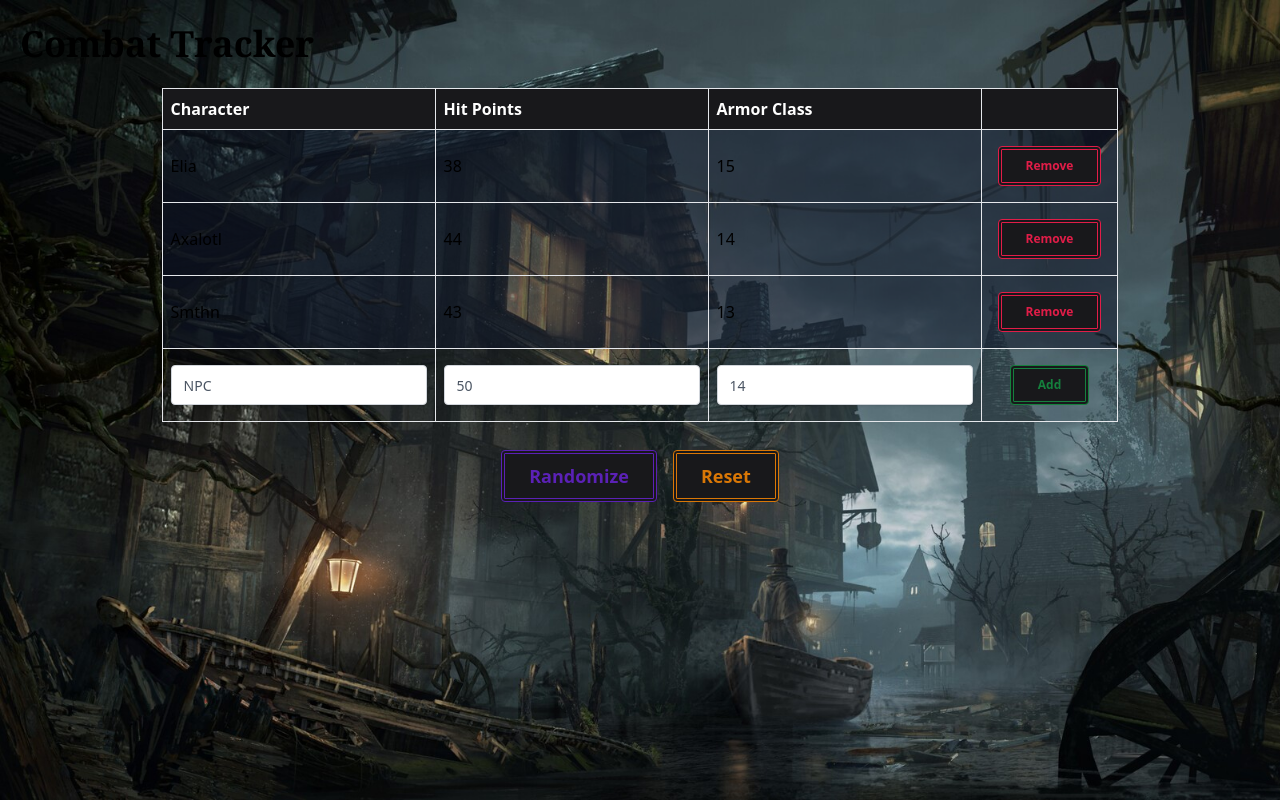
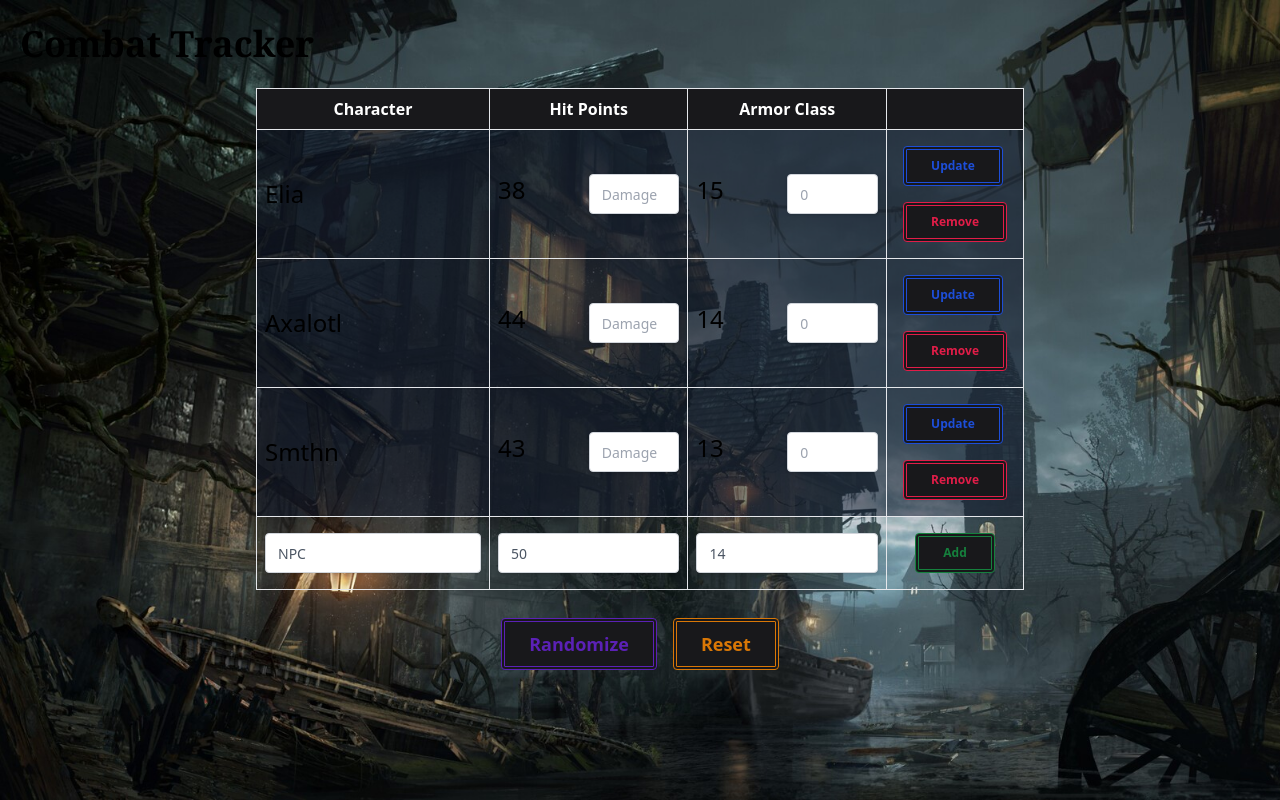
Before and after one commit to rmcenlly/initiative-tracker, a React (Create React App) app: page / in a window 1280 px wide. Built offline with nearby package versions, Linux system fonts and the light colour scheme.

Commit message:
fix styling and alignment

```diff
--- a/src/App.tsx
+++ b/src/App.tsx
@@ -1,5 +1,5 @@
 import React from "react";
-import { useState } from "react";
+import { useState, useEffect } from "react";
 import logo from "./logo.svg";
 import "./App.css";
 
@@ -27,9 +27,23 @@ function App() {
   const [newPlayerName, setNewPlayerName] = useState("Monster");
 
   const [characters, setCharacters] = useState(defaultCharacters);
+  const [newCHP, setNewCHP] = useState("0");
+  const [newCAC, setNewCAC] = useState("0");
+
   const [newCharacterName, setNewCharacterName] = useState("NPC");
   const [newHP, setNewHP] = useState("50");
   const [newAC, setNewAC] = useState("14");
+
+  useEffect(() => {
+    const charactersString = window.localStorage.getItem("characters");
+    if (charactersString) {
+      setCharacters(JSON.parse(charactersString));
+    }
+  }, [setCharacters]);
+
+  useEffect(() => {
+    window.localStorage.setItem("characters", JSON.stringify(characters));
+  }, [characters]);
 
   return (
     <div className="mx-5">
@@ -38,36 +52,67 @@ function App() {
       <br />
       <div className="flex justify-center">
         <table className="md:max-w-3xl border-collapse block md:table flex justify-centered mb-5">
-          <thead className="block md:table-header-group">
+          <thead className="block md:table-header-group text-center">
             <tr className="border border-grey-500 md:border-none block md:table-row absolute -top-full md:top-auto -left-full md:left-auto  md:relative ">
-              <th className="bg-zinc-900 p-2 text-white font-bold md:border md:border-grey-500 text-left block md:table-cell">
+              <th className="bg-zinc-900 p-2 text-white font-bold md:border md:border-grey-500 block md:table-cell">
                 Character
               </th>
-              <th className="bg-zinc-900 p-2 text-white font-bold md:border md:border-grey-500 text-left block md:table-cell">
+              <th className="bg-zinc-900 p-2 text-white font-bold md:border md:border-grey-500 block md:table-cell">
                 Hit Points
               </th>
-              <th className="bg-zinc-900 p-2 text-white font-bold md:border md:border-grey-500 text-left block md:table-cell">
+              <th className="bg-zinc-900 p-2 text-white font-bold md:border md:border-grey-500 block md:table-cell">
                 Armor Class
               </th>
-              <th className="bg-zinc-900 p-2 text-white font-bold md:border md:border-grey-500 text-left block md:table-cell"></th>
+              <th className="bg-zinc-900 p-2 text-white font-bold md:border md:border-grey-500 block md:table-cell"></th>
             </tr>
           </thead>
-          <tbody className="block md:table-row-group">
+          <tbody className="block md:table-row-group text-2xl">
             {characters.map((character, index) => {
               return (
-                <tr className="bg-slate-900 bg-opacity-50 border border-grey-500 md:border-none block md:table-row">
+                <tr
+                  key={index}
+                  className="bg-slate-900 bg-opacity-50 border border-grey-500 md:border-none block md:table-row"
+                >
                   <td className="p-2 md:border md:border-grey-500 text-left block md:table-cell">
                     {character.characterName}
                   </td>
                   <td className="p-2 md:border md:border-grey-500 text-left block md:table-cell">
                     {character.HP}
+                  <input
+                      className="right text-gray-600 dark:text-gray-400 focus:outline-none focus:ring-offset-2 dark:border-gray-700 dark:bg-gray-800 bg-white font-normal w-1/2 h-10 items-center pl-3 text-sm border-gray-300 rounded border shadow"
+                      type="text"
+                      placeholder="Damage"
+                      onChange={(e) => {
+                        setNewCHP(e.target.value);
+                      }}
+                    />
                   </td>
                   <td className="p-2 md:border md:border-grey-500 text-left block md:table-cell">
                     {character.AC}
+
+                    <input
+                      className="right text-gray-600 dark:text-gray-400 focus:outline-none focus:ring-offset-2 dark:border-gray-700 dark:bg-gray-800 bg-white font-normal w-1/2 h-10 items-center pl-3 text-sm border-gray-300 rounded border shadow"
+                      type="text"
+                      placeholder="0"
+                      onChange={(e) => {
+                        setNewCAC(e.target.value);
+                      }}
+                    />
                   </td>
                   <td className="p-2 md:border md:border-grey-500 text-left block md:table-cell flex justify-center">
                     <button
-                      className="flex justify-end border-double border-4 border-rose-600 mx-2 my-2 bg-zinc-900 transition duration-150 ease-in-out hover:bg-gray-400 rounded text-rose-600 px-6 py-2 text-xs font-bold focus:outline-none focus:ring-2 focus:ring-offset-2  focus:ring-rose-800"
+                      className="border-double border-4 border-blue-700 mx-2 my-2 bg-zinc-900 transition duration-150 ease-in-out hover:bg-gray-400 rounded text-blue-700 px-6 py-2 text-xs focus:outline-none focus:ring-offset-2  focus:ring-green-700 font-bold"
+                      onClick={() => {
+                        const newCharacters = [...characters];
+                        newCharacters[index].HP -= parseInt(newCHP, 10)
+                        newCharacters[index].AC += parseInt(newCAC, 10);
+                        setCharacters(newCharacters);
+                      }}
+                    >
+                      Update
+                    </button>
+                    <button
+                      className="flex justify-end border-double border-4 border-rose-600 mx-2 my-2 bg-zinc-900 transition duration-150 ease-in-out hover:bg-gray-400 rounded text-rose-600 px-6 py-2 text-xs font-bold focus:outline-none focus:ring-offset-2  focus:ring-rose-800"
                       onClick={() => {
                         const newCharacters = [...characters];
                         newCharacters.splice(index, 1);
@@ -83,9 +128,8 @@ function App() {
             <tr>
               <td className="p-2 md:border md:border-grey-500 text-left block md:table-cell">
                 <input
-                  className="text-gray-600 dark:text-gray-400 focus:outline-none focus:ring-2 focus:ring-offset-2 focus:ring-indigo-700 dark:focus:border-indigo-700 dark:border-gray-700 dark:bg-gray-800 bg-white font-normal w-64 h-10 flex items-center pl-3 text-sm border-gray-300 rounded border shadow"
+                  className="text-gray-600 dark:text-gray-400 focus:outline-none focus:ring-offset-2 dark:border-gray-700 dark:bg-gray-800 bg-white font-normal w-min h-10 flex items-center pl-3 text-sm border-gray-300 rounded border shadow"
                   type="text"
-                  placeholder="new player name"
                   value={newCharacterName}
                   onChange={(e) => {
                     setNewCharacterName(e.target.value);
@@ -94,9 +138,8 @@ function App() {
               </td>
               <td className="p-2 md:border md:border-grey-500 text-left block md:table-cell">
                 <input
-                  className="text-gray-600 dark:text-gray-400 focus:outline-none focus:ring-2 focus:ring-offset-2 focus:ring-indigo-700 dark:focus:border-indigo-700 dark:border-gray-700 dark:bg-gray-800 bg-white font-normal w-64 h-10 flex items-center pl-3 text-sm border-gray-300 rounded border shadow"
+                  className="text-gray-600 dark:text-gray-400 focus:outline-none focus:ring-offset-2 dark:border-gray-700 dark:bg-gray-800 bg-white font-normal w-full h-10 flex items-center pl-3 text-sm border-gray-300 rounded border shadow"
                   type="text"
-                  placeholder="new hit point value"
                   value={newHP}
                   onChange={(e) => {
                     setNewHP(e.target.value);
@@ -105,9 +148,8 @@ function App() {
               </td>
               <td className="p-2 md:border md:border-grey-500 text-left block md:table-cell">
                 <input
-                  className="text-gray-600 dark:text-gray-400 focus:outline-none focus:ring-2 focus:ring-offset-2 focus:ring-indigo-700 dark:focus:border-indigo-700 dark:border-gray-700 dark:bg-gray-800 bg-white font-normal w-64 h-10 flex items-center pl-3 text-sm border-gray-300 rounded border shadow"
+                  className="middle text-gray-600 dark:text-gray-400 focus:outline-none focus:ring-offset-2 dark:border-gray-700 dark:bg-gray-800 bg-white font-normal w-full h-10 flex items-center pl-3 text-sm border-gray-300 rounded border shadow"
                   type="text"
-                  placeholder="new armor class value"
                   value={newAC}
                   onChange={(e) => {
                     setNewAC(e.target.value);
@@ -117,7 +159,7 @@ function App() {
               <td className="p-2 md:border md:border-grey-500 text-left block md:table-cell">
                 <div className="flex justify-center">
                   <button
-                    className="border-double border-4 border-green-700 mx-2 my-2 bg-zinc-900 transition duration-150 ease-in-out hover:bg-gray-400 rounded text-green-700 px-6 py-2 text-xs focus:outline-none focus:ring-2 focus:ring-offset-2  focus:ring-green-700 font-bold"
+                    className="border-double border-4 border-green-700 mx-2 my-2 bg-zinc-900 transition duration-150 ease-in-out hover:bg-gray-400 rounded text-green-700 px-6 py-2 text-xs focus:outline-none focus:ring-offset-2  focus:ring-green-700 font-bold"
                     onClick={() => {
                       const newCharacters = [...characters];
                       newCharacters.push({
@@ -138,7 +180,7 @@ function App() {
       </div>
       <div className="flex justify-center">
         <button
-          className="border-double border-4 border-violet-800 mx-2 my-2 bg-zinc-900 transition duration-150 ease-in-out hover:bg-gray-400 rounded text-violet-800 px-6 py-2 text-lg focus:outline-none focus:ring-2 focus:ring-offset-2  focus:ring-violet-800 font-bold"
+          className="border-double border-4 border-violet-800 mx-2 my-2 bg-zinc-900 transition duration-150 ease-in-out hover:bg-gray-400 rounded text-violet-800 px-6 py-2 text-lg focus:outline-none focus:ring-offset-2  focus:ring-violet-800 font-bold"
           onClick={() => {
             const newCharacters = [...characters];
             newCharacters.sort(function (a, b) {
@@ -150,7 +192,7 @@ function App() {
           Randomize
         </button>
         <button
-          className="border-double border-4 border-amber-600 mx-2 my-2 bg-zinc-900 transition duration-150 ease-in-out hover:bg-gray-400 rounded text-amber-600 px-6 py-2 text-lg focus:outline-none focus:ring-2 focus:ring-offset-2  focus:ring-amber-600 font-bold"
+          className="border-double border-4 border-amber-600 mx-2 my-2 bg-zinc-900 transition duration-150 ease-in-out hover:bg-gray-400 rounded text-amber-600 px-6 py-2 text-lg focus:outline-none focus:ring-offset-2  focus:ring-amber-600 font-bold"
           onClick={() => {
             setCharacters(defaultCharacters);
           }}
@@ -165,7 +207,7 @@ function App() {
               <li className="relative -mb-px block border p-4 border-grey">
                 {player}
                 <button
-                  className="flex justify-end mx-2 my-2 bg-zinc-900 transition duration-150 ease-in-out hover:bg-gray-400 rounded text-rose-800 px-6 py-2 text-xs font-bold focus:outline-none focus:ring-2 focus:ring-offset-2  focus:ring-rose-800"
+                  className="flex justify-end mx-2 my-2 bg-zinc-900 transition duration-150 ease-in-out hover:bg-gray-400 rounded text-rose-800 px-6 py-2 text-xs font-bold focus:outline-none focus:ring-offset-2  focus:ring-rose-800"
                   onClick={() => {
                     const newPlayers = [...players];
                     newPlayers.splice(index, 1);
@@ -178,7 +220,7 @@ function App() {
             ))}
             <li className="relative -mb-px block border p-4 border-grey">
               <input
-                className="text-gray-600 dark:text-gray-400 focus:outline-none focus:ring-2 focus:ring-offset-2 focus:ring-indigo-700 dark:focus:border-indigo-700 dark:border-gray-700 dark:bg-gray-800 bg-white font-normal w-64 h-10 flex items-center pl-3 text-sm border-gray-300 rounded border shadow"
+                className="text-gray-600 dark:text-gray-400 focus:outline-none focus:ring-offset-2 dark:border-gray-700 dark:bg-gray-800 bg-white font-normal w-64 h-10 flex items-center pl-3 text-sm border-gray-300 rounded border shadow"
                 type="text"
                 placeholder="new player name"
                 value={newPlayerName}
@@ -187,7 +229,7 @@ function App() {
                 }}
               />
               <button
-                className="mx-2 my-2 bg-zinc-900 transition duration-150 ease-in-out hover:bg-gray-400 rounded text-green-700 px-6 py-2 text-xs focus:outline-none focus:ring-2 focus:ring-offset-2  focus:ring-green-700 font-bold"
+                className="mx-2 my-2 bg-zinc-900 transition duration-150 ease-in-out hover:bg-gray-400 rounded text-green-700 px-6 py-2 text-xs focus:outline-none focus:ring-offset-2  focus:ring-green-700 font-bold"
                 onClick={() => {
                   const newPlayers = [...players];
                   newPlayers.push(newPlayerName);
@@ -200,7 +242,7 @@ function App() {
           </ul>
           <br />
           <button
-            className="mx-2 my-2 bg-zinc-900 transition duration-150 ease-in-out hover:bg-gray-400 rounded text-violet-800 px-6 py-2 text-xs focus:outline-none focus:ring-2 focus:ring-offset-2  focus:ring-violet-800 font-bold"
+            className="mx-2 my-2 bg-zinc-900 transition duration-150 ease-in-out hover:bg-gray-400 rounded text-violet-800 px-6 py-2 text-xs focus:outline-none focus:ring-offset-2  focus:ring-violet-800 font-bold"
             onClick={() => {
               const newPlayers = [...players];
               newPlayers.sort(function (a, b) {
@@ -212,7 +254,7 @@ function App() {
             Randomize
           </button>
           <button
-            className="mx-2 my-2 bg-zinc-900 transition duration-150 ease-in-out hover:bg-gray-400 rounded text-amber-600 px-6 py-2 text-xs focus:outline-none focus:ring-2 focus:ring-offset-2  focus:ring-amber-600 font-bold"
+            className="mx-2 my-2 bg-zinc-900 transition duration-150 ease-in-out hover:bg-gray-400 rounded text-amber-600 px-6 py-2 text-xs focus:outline-none focus:ring-offset-2  focus:ring-amber-600 font-bold"
             onClick={() => {
               setPlayers(defaultPlayers);
             }}
--- a/src/index.css
+++ b/src/index.css
@@ -2,6 +2,10 @@
 
 html {
   min-height:100%;
+}
+
+input.right {
+  float: right;
 }
 
 @layer base {
```
